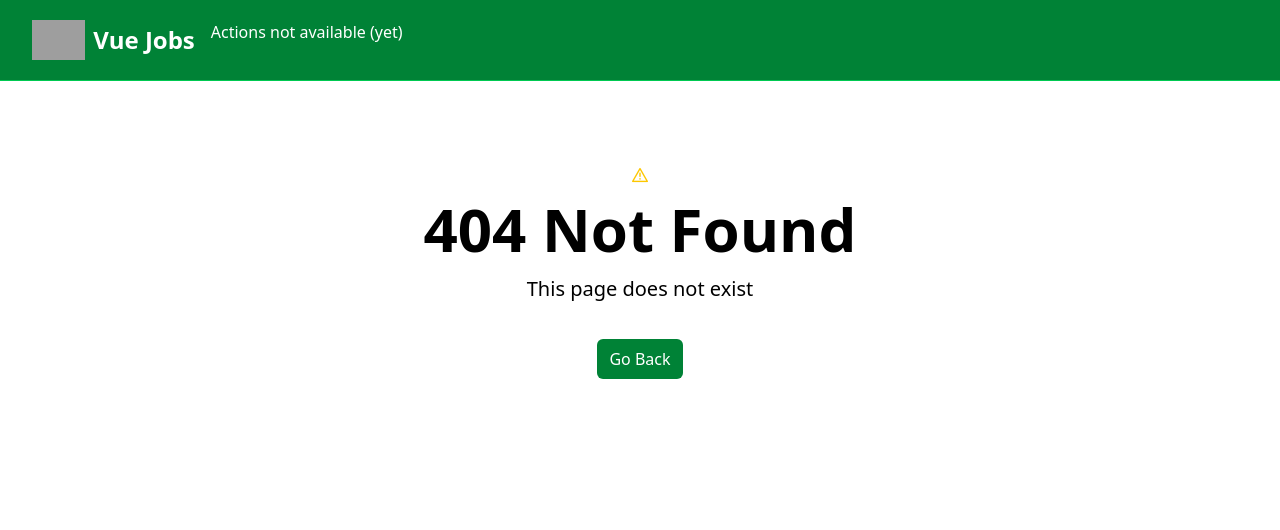
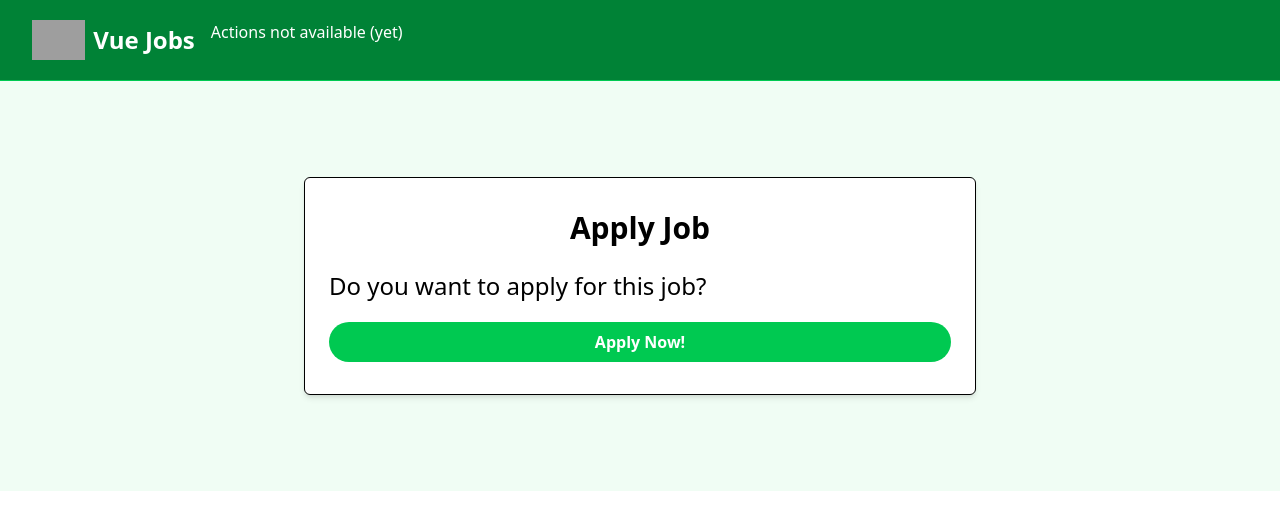
Before and after one commit to luigi-iaderosa/joblistings-vue, a Vue app: page /jobs/apply/1 in a window 1280 px wide. Before the commit this address had no page. Shown: the top 530 px of the page. Built offline with nearby package versions, Linux system fonts and the light colour scheme; grey boxes are pictures that could not be loaded.

Commit message:
gestione alcuni permessi e basic op per apply to job

```diff
--- a/src/components/HomeCards.vue
+++ b/src/components/HomeCards.vue
@@ -1,6 +1,13 @@
 <script setup>
 import { RouterLink } from 'vue-router';
 import Card from './Card.vue';
+import useUserStore from '@/stores/userStore.js';
+import { onMounted } from 'vue';
+
+const userStore = useUserStore();
+onMounted(()=>{
+  userStore.fillUserProps();
+});
 </script>
 
 
@@ -21,7 +28,7 @@ import Card from './Card.vue';
             </RouterLink>
           </Card>
 
-          <Card bg="bg-green-100">
+          <Card bg="bg-green-100" v-if="userStore.canAccessToPath('/jobs/add')">
             <h2 class="text-2xl font-bold">For Employers</h2>
             <p class="mt-2 mb-4">
               List your job to find the perfect developer for the role
--- a/src/router/index.js
+++ b/src/router/index.js
@@ -11,6 +11,7 @@ import EditCompanyView from '@/views/EditCompanyView.vue';
 import WelcomeView from '@/views/WelcomeView.vue';
 import AddCompanyView from '@/views/AddCompanyView.vue';
 import DeleteCompanyView from '@/views/DeleteCompanyView.vue';
+import ApplyToJobView from "@/views/ApplyToJobView.vue";
 const router = createRouter(
     {
         history: createWebHistory(import.meta.env.BASE_URL),
@@ -52,6 +53,11 @@ const router = createRouter(
                     component: DeleteJob
                 },
                 {
+                    path: '/jobs/apply/:id',
+                    name: 'apply-to-job',
+                    component: ApplyToJobView
+                },
+                {
                     path: '/companies',
                     name: 'companies',
                     component: CompaniesView
--- a/src/stores/userStore.js
+++ b/src/stores/userStore.js
@@ -25,6 +25,7 @@ const useUserStore = defineStore('user', {
             //console.log(this,this.role,'hey');
             switch($path){
                 case '/jobs/add':
+                case '/jobs/edit':
                 case '/companies/add':
                     //return true;
                     return this.roles.filter((item) => item.id_role == 1).length > 0;
--- /dev/null
+++ b/src/views/ApplyToJobView.vue
@@ -0,0 +1,58 @@
+<script setup>
+import router from '@/router';
+import { useRoute } from 'vue-router';
+import axios from 'axios';
+import { onMounted } from 'vue';
+import { ref } from 'vue';
+import { reactive } from 'vue';
+import { API_LINK } from '@/plugins/Constants';
+import useUserStore from '@/stores/userStore';
+const id = ref('');
+
+const userStore = useUserStore();
+const form = reactive({
+  user_id:null,
+  job_id:null
+});
+const handleSubmit = async() => {
+    const job = id.value;
+
+    form.job_id = job;
+    form.user_id = userStore.user_id;
+
+    const response = await axios.post(API_LINK+'/jobs/apply',form,{
+          headers: {'Authorization':'Bearer '+userStore.token},
+        });
+    console.log(response);
+    router.push('/jobs');
+}
+
+onMounted(()=>{
+  userStore.fillUserProps();
+  id.value = useRoute().params.id;
+});
+
+</script>
+<template>
+    <section class="bg-green-50">
+      <div class="container m-auto max-w-2xl py-24">
+        <div
+          class="bg-white px-6 py-8 mb-4 shadow-md rounded-md border m-4 md:m-0"
+        >
+          <form  @submit.prevent="handleSubmit">
+            <h2 class="text-3xl text-center font-semibold mb-6">Apply Job</h2>
+
+            <h3 class="text-2xl mb-5">Do you want to apply for this job?</h3>
+            <div>
+              <button
+                class="bg-green-500 hover:bg-green-600 text-white text-center font-bold py-2 px-4 rounded-full w-full focus:outline-none focus:shadow-outline"
+                type="submit"
+              >
+                Apply Now!
+              </button>
+            </div>
+          </form>
+        </div>
+      </div>
+    </section>
+</template>
--- a/src/views/JobView.vue
+++ b/src/views/JobView.vue
@@ -107,16 +107,22 @@ onMounted(async ()=>{
             <!-- Manage -->
             <div class="bg-white p-6 rounded-lg shadow-md mt-6">
               <h3 class="text-xl font-bold mb-6">Manage Job</h3>
-              <RouterLink
+              <RouterLink v-if="userStore.canAccessToPath('/jobs/edit')"
                 :to="`/jobs/edit/${state.job.id_job}`"
                 class="bg-green-500 hover:bg-green-600 text-white text-center font-bold py-2 px-4 rounded-full w-full focus:outline-none focus:shadow-outline mt-4 block"
                 >Edit Job</RouterLink>
-              <RouterLink
+              <RouterLink v-if="userStore.canAccessToPath('/jobs/edit')"
               :to="`/jobs/delete/${state.job.id_job}`"
                 class="bg-red-500 hover:bg-red-600 text-white text-center font-bold py-2 px-4 rounded-full w-full focus:outline-none focus:shadow-outline mt-4 block"
               >
                 Delete Job
               </RouterLink>
+              <RouterLink
+                :to="`/jobs/apply/${state.job.id_job}`"
+                class="bg-green-500 hover:bg-green-600 text-white text-center font-bold py-2 px-4 rounded-full w-full focus:outline-none focus:shadow-outline mt-4 block"
+              >
+              Apply
+            </RouterLink>
             </div>
           </aside>
         </div>
```
